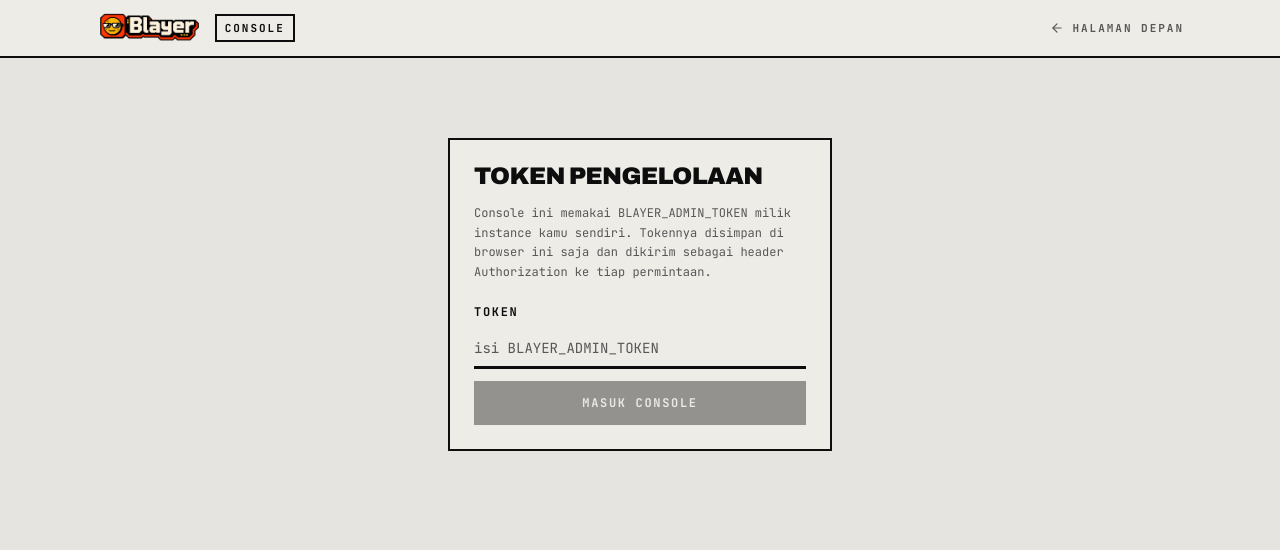
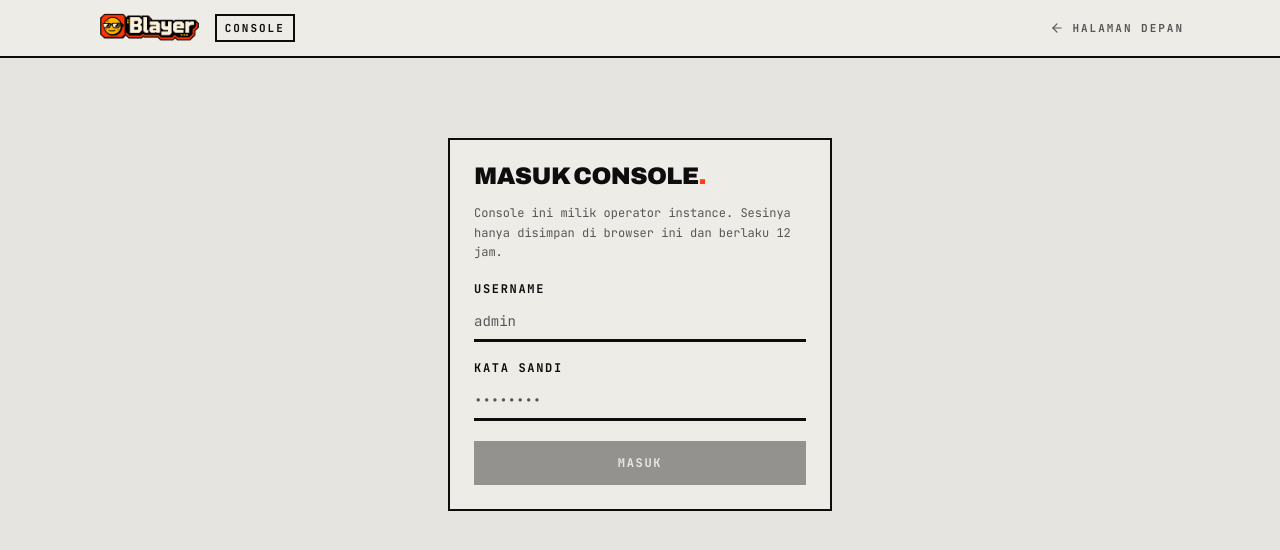
Before and after one commit to DzikriAlan/blayer, a Next.js app: page /console in a window 1280 px wide. Shown: the top 550 px of the page. Built offline with nearby package versions, Linux system fonts and the light colour scheme.

Commit message:
feat(console): ganti gerbang token dengan halaman masuk
Operator tidak lagi menempelkan token mentah ke browser. Sesi hasil login
disimpan beserta masa berlakunya, dan spanduk peringatan muncul selama
kredensialnya masih bawaan.

```diff
--- a/src/features/console/components/consoleGate.tsx
+++ b/src/features/console/components/consoleGate.tsx
@@ -1,93 +1,64 @@
 'use client'
 
-import { useEffect, useState } from 'react'
+import { useEffect } from 'react'
 
 import { Button } from '@/components/ui/button'
-import { Input } from '@/components/ui/input'
-import { Label } from '@/components/ui/label'
-import {
-  clearConsoleToken,
-  getConsoleToken,
-  setConsoleToken,
-} from '@/shared/lib/consoleClient'
+import { getConsoleSession } from '@/shared/lib/consoleClient'
 import { useConsoleStates } from '../states/consoleStates'
+import { useConsoleControllers } from '../controllers/consoleControllers'
+import ConsoleLogin from './consoleLogin'
 
 interface Props {
   children: React.ReactNode
 }
 
-// Rute pengelolaan diperiksa di server lewat BLAYER_ADMIN_TOKEN. Gerbang ini
-// hanya menahan tampilan sampai tokennya ada, bukan pengganti pemeriksaan itu.
+// Gerbang ini hanya menahan tampilan sampai ada sesi. Pemeriksaan sebenarnya
+// tetap di server: tiap rute pengelolaan memeriksa tanda tangan dan masa berlaku
+// tokennya sendiri.
 export default function ConsoleGate({ children }: Props) {
-  const { token, isReady, setToken, setReady } = useConsoleStates()
-  const [draft, setDraft] = useState('')
+  const { token, username, isReady, isDefaultCredentials, setSession, setReady } =
+    useConsoleStates()
+  const { removeConsoleSession } = useConsoleControllers()
 
   useEffect(() => {
-    setToken(getConsoleToken())
+    const session = getConsoleSession()
+
+    if (session) setSession({ token: session.token, username: session.username })
     setReady(true)
-  }, [setToken, setReady])
-
-  const saveToken = (event: React.FormEvent) => {
-    event.preventDefault()
-    const next = draft.trim()
-    if (!next) return
-
-    setConsoleToken(next)
-    setToken(next)
-    setDraft('')
-  }
-
-  const removeToken = () => {
-    clearConsoleToken()
-    setToken('')
-  }
+  }, [setSession, setReady])
 
   if (!isReady) return null
 
-  if (!token) {
-    return (
-      <div className="mx-auto w-full max-w-md px-5 py-20 sm:px-8">
-        <div className="border-2 border-foreground bg-paper p-6">
-          <h1 className="font-display text-2xl font-black uppercase leading-none tracking-tight">
-            Token Pengelolaan
-          </h1>
-          <p className="mt-4 font-mono text-xs leading-relaxed text-muted-foreground">
-            Console ini memakai <code>BLAYER_ADMIN_TOKEN</code> milik instance
-            kamu sendiri. Tokennya disimpan di browser ini saja dan dikirim
-            sebagai header Authorization ke tiap permintaan.
-          </p>
-
-          <form onSubmit={saveToken} className="mt-6 flex flex-col gap-3">
-            <Label htmlFor="console-token">Token</Label>
-            <Input
-              id="console-token"
-              type="password"
-              autoComplete="off"
-              value={draft}
-              onChange={(event) => setDraft(event.target.value)}
-              placeholder="isi BLAYER_ADMIN_TOKEN"
-            />
-            <Button type="submit" disabled={!draft.trim()}>
-              Masuk Console
-            </Button>
-          </form>
-        </div>
-      </div>
-    )
-  }
+  if (!token) return <ConsoleLogin />
 
   return (
     <>
       <div className="border-b-2 border-foreground bg-muted">
-        <div className="mx-auto flex w-full max-w-6xl items-center justify-between gap-4 px-5 py-2 sm:px-8">
+        <div className="mx-auto flex w-full max-w-6xl flex-wrap items-center justify-between gap-3 px-5 py-2 sm:px-8">
           <span className="brutal-eyebrow text-muted-foreground">
-            TOKEN PENGELOLAAN AKTIF
+            MASUK SEBAGAI {username.toUpperCase() || 'OPERATOR'}
           </span>
-          <Button type="button" variant="outline" size="sm" onClick={removeToken}>
-            Lupakan Token
+          <Button
+            type="button"
+            variant="outline"
+            size="sm"
+            onClick={removeConsoleSession}
+          >
+            Keluar
           </Button>
         </div>
       </div>
+
+      {isDefaultCredentials ? (
+        <div className="border-b-2 border-foreground bg-primary text-primary-foreground">
+          <div className="mx-auto w-full max-w-6xl px-5 py-2 sm:px-8">
+            <p className="brutal-eyebrow">
+              KREDENSIAL MASIH BAWAAN — GANTI SEBELUM INSTANCE INI DIBUKA KE LUAR
+            </p>
+          </div>
+        </div>
+      ) : null}
+
       {children}
     </>
   )
--- /dev/null
+++ b/src/features/console/components/consoleLogin.tsx
@@ -0,0 +1,86 @@
+'use client'
+
+import { useState } from 'react'
+
+import { Button } from '@/components/ui/button'
+import { Input } from '@/components/ui/input'
+import { Label } from '@/components/ui/label'
+import { useConsoleControllers } from '../controllers/consoleControllers'
+
+export default function ConsoleLogin() {
+  const { storeConsoleLogin } = useConsoleControllers()
+  const [form, setForm] = useState({ username: '', password: '' })
+
+  const saveConsoleLogin = (event: React.FormEvent) => {
+    event.preventDefault()
+
+    storeConsoleLogin.mutate({
+      username: form.username.trim(),
+      password: form.password,
+    })
+  }
+
+  return (
+    <div className="mx-auto w-full max-w-md px-5 py-20 sm:px-8">
+      <form
+        onSubmit={saveConsoleLogin}
+        className="flex flex-col gap-5 border-2 border-foreground bg-paper p-6"
+      >
+        <div>
+          <h1 className="font-display text-2xl font-black uppercase leading-none tracking-tight">
+            Masuk Console
+            <span className="text-primary">.</span>
+          </h1>
+          <p className="mt-4 font-mono text-xs leading-relaxed text-muted-foreground">
+            Console ini milik operator instance. Sesinya hanya disimpan di
+            browser ini dan berlaku 12 jam.
+          </p>
+        </div>
+
+        <div className="flex flex-col gap-2">
+          <Label htmlFor="console-username">Username</Label>
+          <Input
+            id="console-username"
+            autoComplete="username"
+            value={form.username}
+            onChange={(event) =>
+              setForm((prev) => ({ ...prev, username: event.target.value }))
+            }
+            placeholder="admin"
+          />
+        </div>
+
+        <div className="flex flex-col gap-2">
+          <Label htmlFor="console-password">Kata sandi</Label>
+          <Input
+            id="console-password"
+            type="password"
+            autoComplete="current-password"
+            value={form.password}
+            onChange={(event) =>
+              setForm((prev) => ({ ...prev, password: event.target.value }))
+            }
+            placeholder="••••••••"
+          />
+        </div>
+
+        {storeConsoleLogin.isError ? (
+          <p className="font-mono text-xs leading-relaxed text-primary">
+            {storeConsoleLogin.error.message}
+          </p>
+        ) : null}
+
+        <Button
+          type="submit"
+          disabled={
+            storeConsoleLogin.isPending ||
+            !form.username.trim() ||
+            !form.password
+          }
+        >
+          {storeConsoleLogin.isPending ? 'Memeriksa…' : 'Masuk'}
+        </Button>
+      </form>
+    </div>
+  )
+}
--- /dev/null
+++ b/src/features/console/controllers/consoleControllers.ts
@@ -0,0 +1,39 @@
+import { useMutation, useQueryClient } from '@tanstack/react-query'
+
+import {
+  clearConsoleSession,
+  setConsoleSession,
+} from '@/shared/lib/consoleClient'
+import { useConsoleStates } from '../states/consoleStates'
+import { postConsoleLogin } from '../services/consoleServices'
+import type { PayloadPostConsoleLogin } from '../types/consoleTypes'
+
+export const useConsoleControllers = () => {
+  const queryClient = useQueryClient()
+  const { setSession, setDefaultCredentials, clearSession } = useConsoleStates()
+
+  const storeConsoleLogin = useMutation({
+    mutationFn: (payload: PayloadPostConsoleLogin) => postConsoleLogin(payload),
+    onSuccess: (data) => {
+      setConsoleSession({
+        token: data.token,
+        username: data.username,
+        expiresAt: data.expiresAt,
+      })
+      setSession({ token: data.token, username: data.username })
+      setDefaultCredentials(data.isDefaultCredentials)
+
+      // Data yang sempat gagal dimuat tanpa sesi diminta ulang, bukan menunggu
+      // operator memuat ulang halamannya sendiri.
+      queryClient.invalidateQueries()
+    },
+  })
+
+  const removeConsoleSession = () => {
+    clearConsoleSession()
+    clearSession()
+    queryClient.clear()
+  }
+
+  return { storeConsoleLogin, removeConsoleSession }
+}
--- /dev/null
+++ b/src/features/console/services/consoleServices.ts
@@ -0,0 +1,12 @@
+import { consoleFetch } from '@/shared/lib/consoleClient'
+import type {
+  DataConsoleSession,
+  PayloadPostConsoleLogin,
+} from '../types/consoleTypes'
+
+export const postConsoleLogin = (payload: PayloadPostConsoleLogin) =>
+  consoleFetch<DataConsoleSession>('/auth/login', {
+    method: 'POST',
+    isPublic: true,
+    body: JSON.stringify(payload),
+  })
--- a/src/features/console/states/consoleStates.ts
+++ b/src/features/console/states/consoleStates.ts
@@ -2,14 +2,23 @@ import { create } from 'zustand'
 
 interface ConsoleStore {
   token: string
+  username: string
   isReady: boolean
-  setToken: (token: string) => void
+  isDefaultCredentials: boolean
+  setSession: (session: { token: string; username: string }) => void
   setReady: (isReady: boolean) => void
+  setDefaultCredentials: (isDefaultCredentials: boolean) => void
+  clearSession: () => void
 }
 
 export const useConsoleStates = create<ConsoleStore>((set) => ({
   token: '',
+  username: '',
   isReady: false,
-  setToken: (token) => set({ token }),
+  isDefaultCredentials: false,
+
+  setSession: ({ token, username }) => set({ token, username }),
   setReady: (isReady) => set({ isReady }),
+  setDefaultCredentials: (isDefaultCredentials) => set({ isDefaultCredentials }),
+  clearSession: () => set({ token: '', username: '', isDefaultCredentials: false }),
 }))
--- /dev/null
+++ b/src/features/console/types/consoleTypes.ts
@@ -0,0 +1,11 @@
+export interface PayloadPostConsoleLogin {
+  username: string
+  password: string
+}
+
+export interface DataConsoleSession {
+  token: string
+  username: string
+  expiresAt: string
+  isDefaultCredentials: boolean
+}
--- a/src/shared/lib/consoleClient.ts
+++ b/src/shared/lib/consoleClient.ts
@@ -1,27 +1,45 @@
-const TOKEN_KEY = 'blayer.console.token'
+const SESSION_KEY = 'blayer.console.session'
 
-// Token pengelolaan hanya hidup di browser operator. Tidak ada sesi server,
-// tidak ada cookie — instance self-hosted tidak perlu menyimpan siapa pun.
-export const getConsoleToken = () => {
+export interface ConsoleSession {
+  token: string
+  username: string
+  expiresAt: string
+}
+
+// Sesi hanya hidup di browser operator. Tidak ada cookie dan tidak ada sesi yang
+// disimpan server — tokennya sudah bertanda tangan dan berbatas waktu sendiri.
+export const getConsoleSession = (): ConsoleSession | null => {
   try {
-    return window.localStorage.getItem(TOKEN_KEY) ?? ''
+    const raw = window.localStorage.getItem(SESSION_KEY)
+    if (!raw) return null
+
+    const parsed = JSON.parse(raw) as Partial<ConsoleSession>
+
+    if (!parsed.token || !parsed.expiresAt) return null
+    if (Date.parse(parsed.expiresAt) <= Date.now()) return null
+
+    return {
+      token: parsed.token,
+      username: parsed.username ?? '',
+      expiresAt: parsed.expiresAt,
+    }
   } catch {
-    return ''
+    return null
   }
 }
 
-export const setConsoleToken = (token: string) => {
+export const setConsoleSession = (session: ConsoleSession) => {
   try {
-    window.localStorage.setItem(TOKEN_KEY, token)
+    window.localStorage.setItem(SESSION_KEY, JSON.stringify(session))
   } catch {
-    // Penyimpanan browser bisa ditolak (mode privat). Token tetap dipakai
-    // selama tab ini hidup lewat state di memori.
+    // Penyimpanan browser bisa ditolak (mode privat). Sesi tetap dipakai selama
+    // tab ini hidup lewat state di memori.
   }
 }
 
-export const clearConsoleToken = () => {
+export const clearConsoleSession = () => {
   try {
-    window.localStorage.removeItem(TOKEN_KEY)
+    window.localStorage.removeItem(SESSION_KEY)
   } catch {
     // sama seperti di atas: kegagalan menghapus tidak boleh menjatuhkan UI
   }
@@ -40,15 +58,23 @@ const getErrorMessage = <T>(payload: ApiEnvelope<T>, status: number) => {
   return first?.message || payload.message || `Permintaan gagal (${status}).`
 }
 
+interface ConsoleFetchOptions extends RequestInit {
+  // Rute login dipanggil justru saat belum ada sesi, jadi header Authorization
+  // tidak perlu ikut.
+  isPublic?: boolean
+}
+
 export const consoleFetch = async <T>(
   path: string,
-  init: RequestInit = {}
+  { isPublic = false, ...init }: ConsoleFetchOptions = {}
 ): Promise<T> => {
+  const session = isPublic ? null : getConsoleSession()
+
   const response = await fetch(`/api/v1${path}`, {
     ...init,
     headers: {
       'Content-Type': 'application/json',
-      Authorization: `Bearer ${getConsoleToken()}`,
+      ...(session ? { Authorization: `Bearer ${session.token}` } : {}),
       ...(init.headers ?? {}),
     },
   })
```
